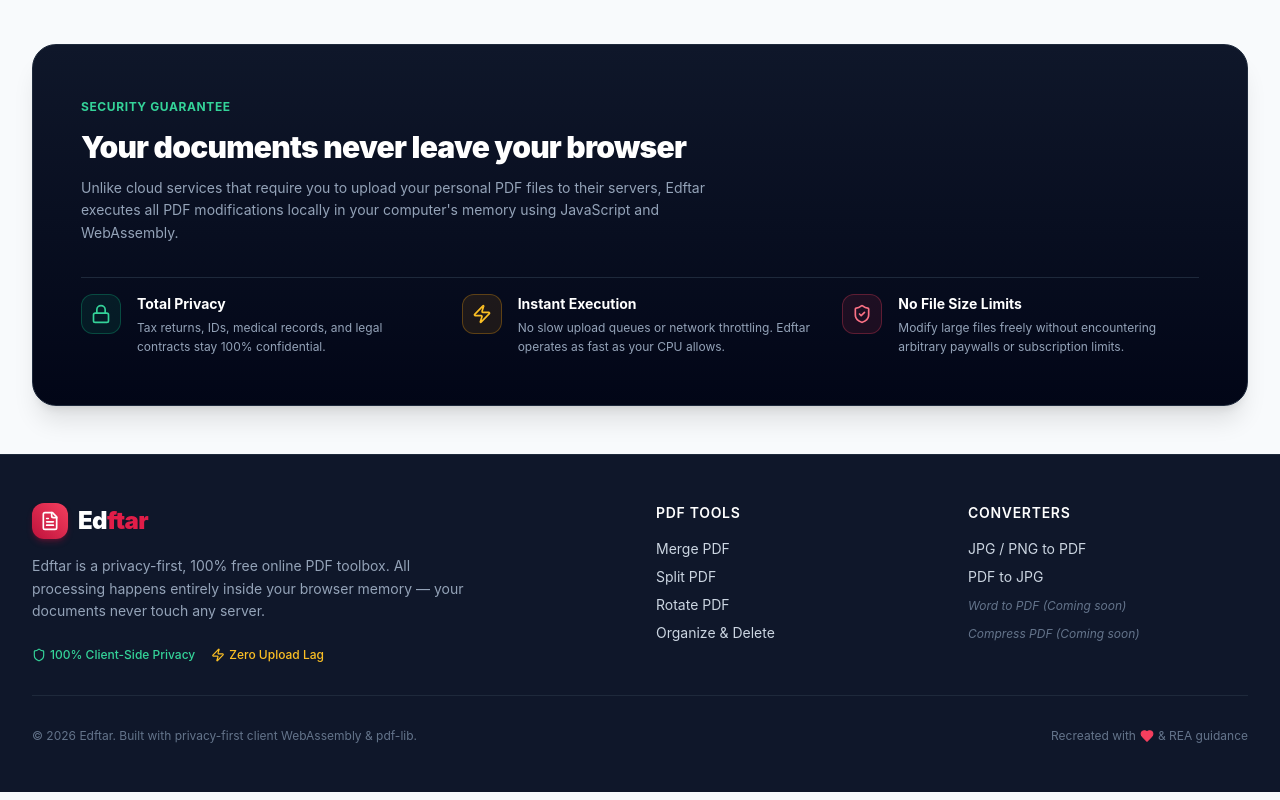
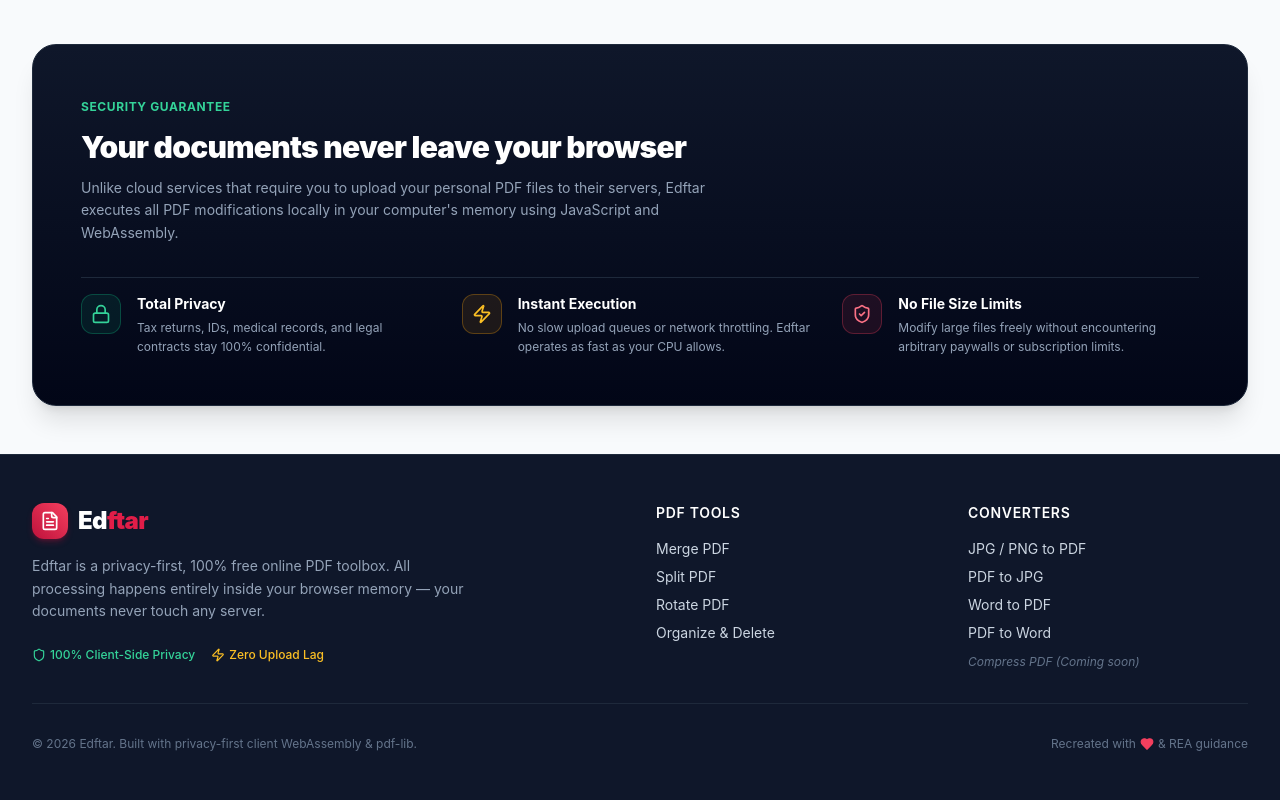
Before and after one commit to aritra2006-admin/edftar, a Next.js app: page / in a window 1280 px wide. Shown: the part 1208-2008 px from the top of the page. Built offline with nearby package versions, Linux system fonts and the light colour scheme.

Commit message:
Update footer: Word to PDF and PDF to Word are now live links

```diff
--- a/src/components/Footer.tsx
+++ b/src/components/Footer.tsx
@@ -59,7 +59,10 @@ export default function Footer() {
                 <Link href="/pdf-to-jpg" className="hover:text-brand-400 transition-colors">PDF to JPG</Link>
               </li>
               <li>
-                <span className="text-slate-500 text-xs italic">Word to PDF (Coming soon)</span>
+                <Link href="/word-to-pdf" className="hover:text-brand-400 transition-colors">Word to PDF</Link>
+              </li>
+              <li>
+                <Link href="/pdf-to-word" className="hover:text-brand-400 transition-colors">PDF to Word</Link>
               </li>
               <li>
                 <span className="text-slate-500 text-xs italic">Compress PDF (Coming soon)</span>
```
